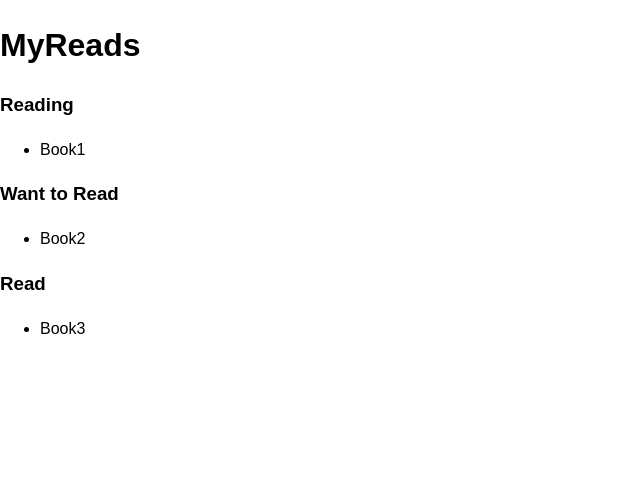
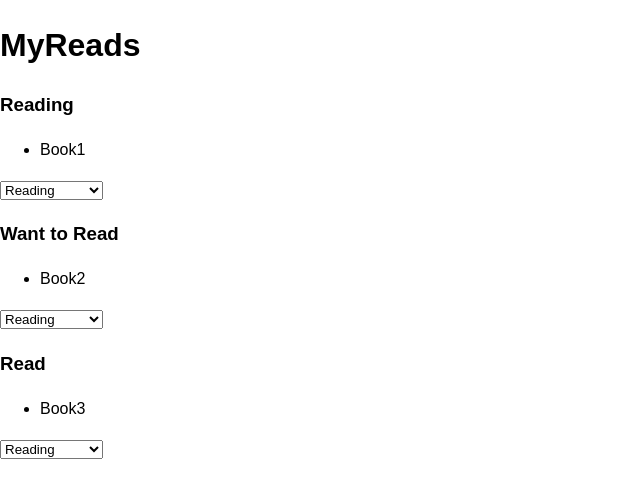
Before and after one commit to LMDEHJULIO/MyReads, a React (Create React App) app: page / in a window 1280 px wide. Shown: the top 498 px of the page, without its empty margins (0-640 px from the left). Built offline with nearby package versions, Linux system fonts and the light colour scheme.

Commit message:
Books prop changed to state, select tags displaying properly

```diff
--- a/src/App.js
+++ b/src/App.js
@@ -5,21 +5,32 @@ import logo from './logo.svg';
 import './App.css';
 
 const bookClass = ["Reading", "Want to Read", "Read"]
-const books = [
-  {title: "Book1", type: bookClass[0]},
-  {title: "Book2", type: bookClass[1]},
-  {title: "Book3", type: bookClass[2]}
-]
+const selectBox = document.getElementById('typeChanger');
+
 
 
 class App extends Component {
+  state = {
+    books : [
+      {title: "Book1", type: bookClass[0]},
+      {title: "Book2", type: bookClass[1]},
+      {title: "Book3", type: bookClass[2]}
+    ]
+  }
+
+  changeType = (book) => {
+    this.setState(
+      book.type = selectBox.value
+    )
+  }
+
   render() {
     return (
       <div className="App">
         <BookShelf/>
-          <Shelf heading={bookClass[0]} books={books} bookClass={bookClass[0]}/>
-          <Shelf heading={bookClass[1]} books={books} bookClass={bookClass[1]}/>
-          <Shelf heading={bookClass[2]} books={books} bookClass={bookClass[2]}/>
+          <Shelf heading={bookClass[0]} books={this.state.books} bookClass={bookClass}/>
+          <Shelf heading={bookClass[1]} books={this.state.books} bookClass={bookClass}/>
+          <Shelf heading={bookClass[2]} books={this.state.books} bookClass={bookClass}/>
       </div>
     );
   }
--- a/src/Shelf.js
+++ b/src/Shelf.js
@@ -13,10 +13,18 @@ class Shelf extends Component {
       <div>
         <h3>{heading}</h3>
         <ul>
-          {books.filter(book => book.type === bookClass).map(book => (
+          {books.filter(book => book.type === heading).map(book => (
             <li key={book.title}>{book.title}</li>
+            //can create background image for book cover
           ))}
         </ul>
+
+        <select className="type-changer">
+          <option value="none" disabled>Move to...</option>
+          <option value={`${bookClass[0]}`}>{bookClass[0]}</option>
+          <option value={`${bookClass[1]}`}>{bookClass[1]}</option>
+          <option value={`${bookClass[2]}`}>{bookClass[2]}</option>
+        </select>
       </div>
       //   <div className="shelf">
       //   <div className="currentlyReading">
```
